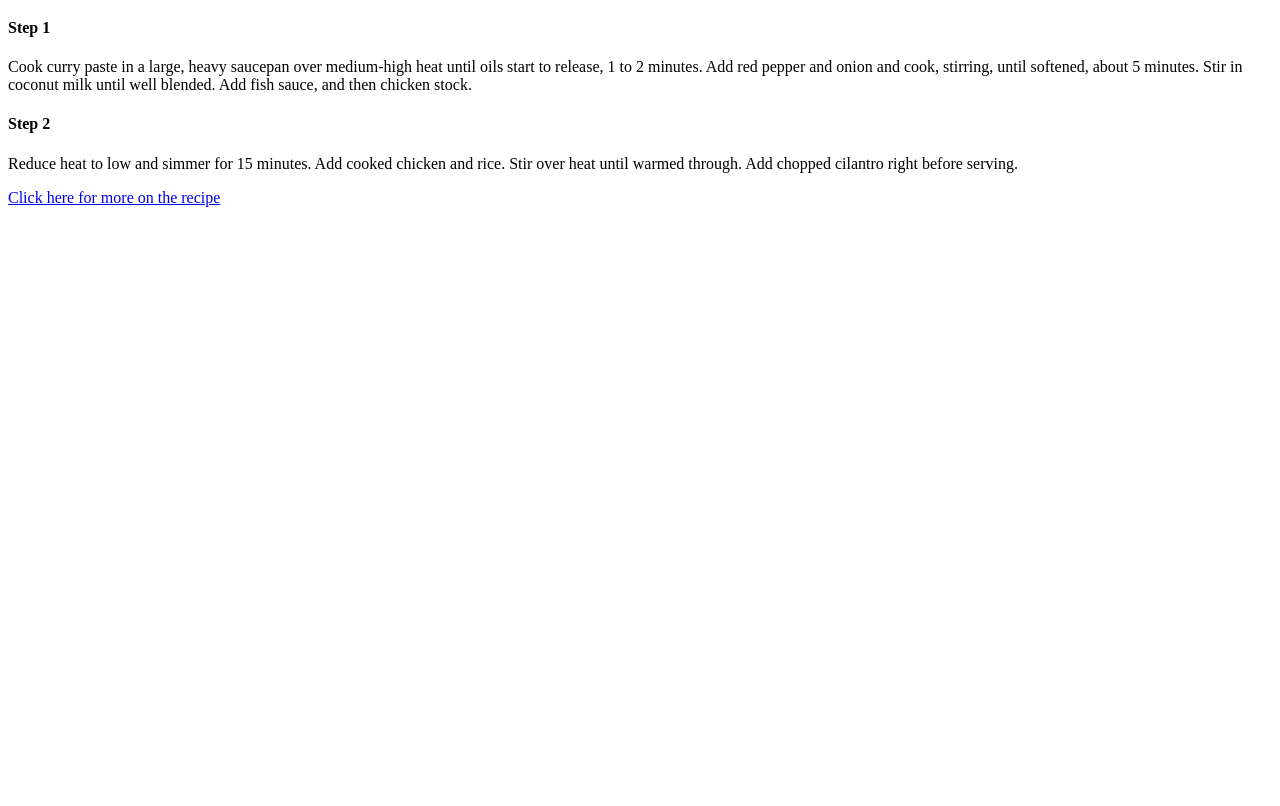
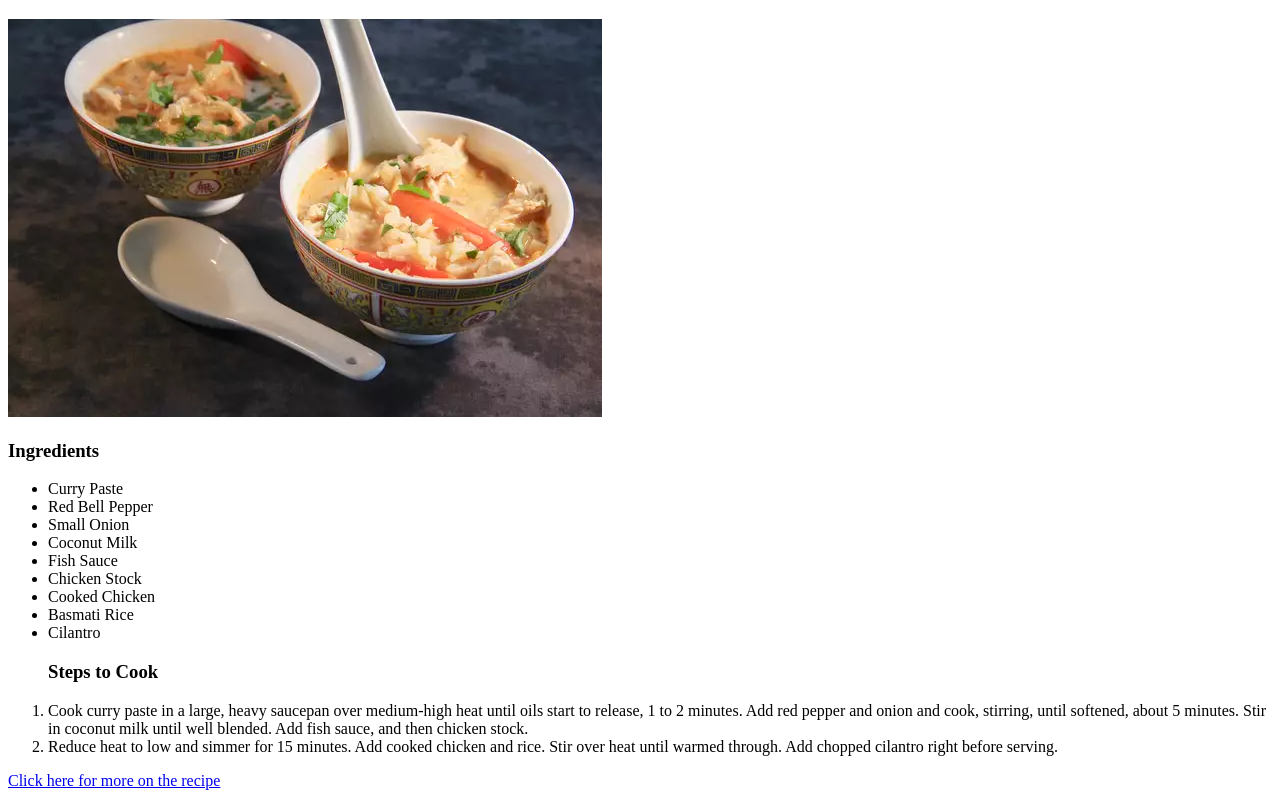
Before and after one commit to bolsagrande/git_recipes, a plain HTML site: page odin-recipes/recipes/curry-chicken.html in a window 1280 px wide. Shown: the part 61-867 px from the top of the page. Before the commit the page ends 800 px from the top, so only its background shows below. Drawn offline with Linux system fonts and the light colour scheme.

Commit message:
curry chicken and bulgogi added

```diff
--- a/odin-recipes/recipes/curry-chicken.html
+++ b/odin-recipes/recipes/curry-chicken.html
@@ -8,21 +8,42 @@
 </head>
 <body>
     <h1>Curry Chicken</h1>
-    <p>
-    <h4>Step 1</h4>
+
+    <p><img src="./curry-chicken.webp"></p>
+
+<h3>Ingredients</h3>
+<ul>
+<li>Curry Paste</li>
+<li>Red Bell Pepper</li>
+<li>Small Onion</li>
+<li>Coconut Milk</li>
+<li>Fish Sauce</li>
+<li>Chicken Stock</li>
+<li>Cooked Chicken</li>
+<li>Basmati Rice</li>
+<li>Cilantro</li>
+</ul>
+<p></p>
+<ol>
+<h3>Steps to Cook</h3>
+
+
+<li>Cook curry paste in a large, heavy saucepan over medium-high heat until oils start to release, 1 to 2 minutes. Add
+    red pepper and onion and cook, stirring, until softened, about 5 minutes. Stir in coconut milk until well blended.
+    Add fish sauce, and then chicken stock.</li>
+
+
+
+
+
+<li>Reduce heat to low and simmer for 15 minutes. Add cooked chicken and rice. Stir over heat until warmed through. Add
+    chopped cilantro right before serving.</li>
+
+
+    </ol>
     </p>
 
-    <p>Cook curry paste in a large, heavy saucepan over medium-high heat until oils start to release, 1 to 2 minutes. Add
-        red pepper and onion and cook, stirring, until softened, about 5 minutes. Stir in coconut milk until well blended.
-        Add fish sauce, and then chicken stock.</p>
-
-    <p>
-    <h4>Step 2</h4>
-    </p>
-    <p>Reduce heat to low and simmer for 15 minutes. Add cooked chicken and rice. Stir over heat until warmed through. Add
-        chopped cilantro right before serving.</p>
-
-    <p><a href="https://www.allrecipes.com/recipe/274216/thai-red-curry-chicken-soup/">Click here for more on the recipe</a>
+        <p><a href="https://www.allrecipes.com/recipe/274216/thai-red-curry-chicken-soup/">Click here for more on the recipe</a>
     </p>
 
 </body>
```
Also changed, not shown: odin-recipes/Bulgogi_recipe.html (added, +39 -0 lines), odin-recipes/index.html (+3 -3 lines), odin-recipes/recipes/Bulgogi_recipe.html (added), odin-recipes/recipes/bulgogi.jpeg (added), odin-recipes/recipes/curry-chicken.webp (added).
